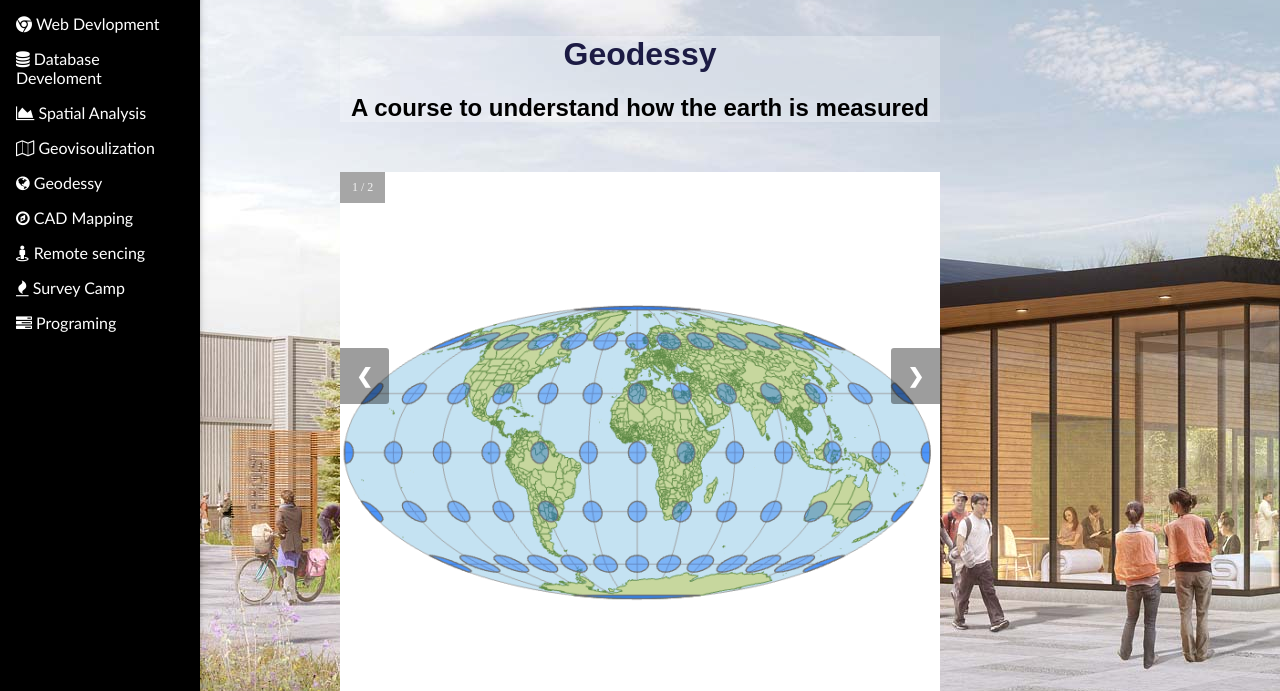
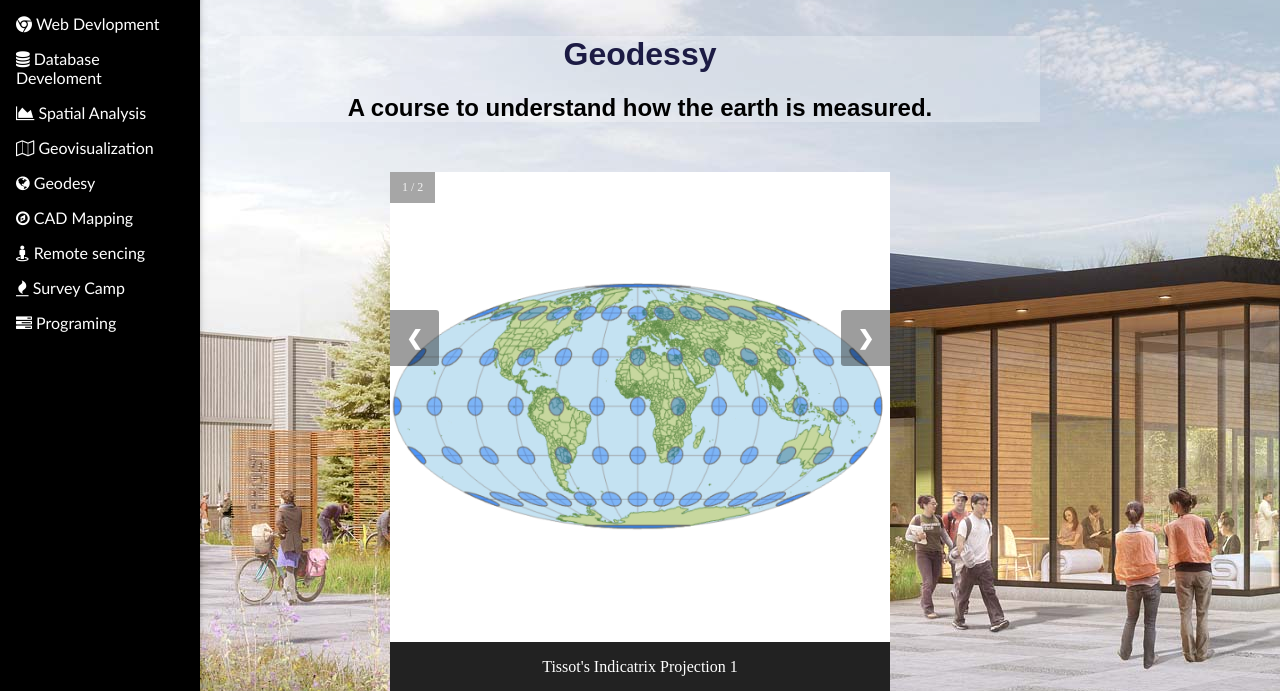
Before and after one commit to JordanTishler/Flemingcollege, a plain HTML site: page geodessy.html in a window 1280 px wide. Both pictures are taken after a click on the link 1257 px from the left and 27 px from the top of the page. Shown: the part 64-755 px from the top of the page. Drawn offline with Linux system fonts and the light colour scheme.

Commit message:
Add files via upload

```diff
--- a/CSS/stylesheet.css
+++ b/CSS/stylesheet.css
@@ -74,7 +74,7 @@ div.titlep {
   font-family: Arial, Helvetica, sans-serif;
   text-align: center;
   margin-top: 100px;
-  max-width: 600px;
+  max-width: 800px;
   margin-left: auto;
   margin-right: auto;
   }
@@ -138,7 +138,7 @@ transition-duration: 100ms;
 
 h1 {color: rgb(28, 27, 68)}
 
-.background {background-image: url("../Images/frostcampus.jpg");
+.background {background-image: url("/Images/frostcampus.jpg");
 background-position: cover;
 background-repeat: no-repeat;
 }
@@ -257,7 +257,7 @@ margin-top: 50px;
 }
 
 .max1 {
-  max-width: 600px; max-height: 563px;
+  max-width: 500px; max-height: 469px;
 }
 
 .width100 {
--- a/geodessy.html
+++ b/geodessy.html
@@ -20,8 +20,8 @@
         <a href="webdevelopment.html" class="nav-bar-item nav-button"> <i class="fa fa-chrome"></i> Web Devlopment</a>
         <a href="database.html" class="nav-bar-item nav-button"><i class="fa fa-database"></i> Database Develoment</a>
         <a href="spatial.html" class="nav-bar-item nav-button"><i class="fa fa-area-chart"></i> Spatial Analysis</a>
-        <a href="geoviz.html" class="nav-bar-item nav-button"><i class="fa fa-map-o"></i> Geovisoulization</a>
-        <a href="geodessy.html" class="nav-bar-item nav-button"><i class="fa fa-globe"></i> Geodessy</a>
+        <a href="geoviz.html" class="nav-bar-item nav-button"><i class="fa fa-map-o"></i> Geovisualization</a>
+        <a href="geodessy.html" class="nav-bar-item nav-button"><i class="fa fa-globe"></i> Geodesy</a>
         <a href="cad.html" class="nav-bar-item nav-button"><i class="fa fa-compass"></i> CAD Mapping</a>
         <a href="remote.html" class="nav-bar-item nav-button"><i class="fa fa-street-view"></i> Remote sencing</a>
         <a href="survey.html" class="nav-bar-item nav-button"><i class="fa fa-fire"></i> Survey Camp</a>
@@ -41,8 +41,8 @@
   <a href="webdevelopment.html" onclick="nav_close()" class="nav-bar-item nav-button textfix"> <i class="fa fa-chrome"></i> Web Devlopment</a>
   <a href="database.html" onclick="nav_close()" class="nav-bar-item nav-button textfix"><i class="fa fa-database"></i> Database Develoment</a>
   <a href="spatial.html" onclick="nav_close()" class="nav-bar-item nav-button textfix"><i class="fa fa-area-chart"></i> Spatial Analysis</a>
-  <a href="geoviz.html" onclick="nav_close()" class="nav-bar-item nav-button textfix"><i class="fa fa-map-o"></i> Geovisoulization</a>
-  <a href="geodessy.html" onclick="nav_close()" class="nav-bar-item nav-button textfix"><i class="fa fa-globe"></i> Geodessy</a>
+  <a href="geoviz.html" onclick="nav_close()" class="nav-bar-item nav-button textfix"><i class="fa fa-map-o"></i> Geovisualization</a>
+  <a href="geodessy.html" onclick="nav_close()" class="nav-bar-item nav-button textfix"><i class="fa fa-globe"></i> Geodesy</a>
   <a href="cad.html" onclick="nav_close()" class="nav-bar-item nav-button textfix"><i class="fa fa-compass"></i> CAD Mapping</a>
   <a href="remote.html" onclick="nav_close()" class="nav-bar-item nav-button textfix"><i class="fa fa-street-view"></i> Remote sencing</a>
   <a href="survey.html" onclick="nav_close()" class="nav-bar-item nav-button textfix"><i class="fa fa-fire"></i> Survey Camp</a>
@@ -50,7 +50,7 @@
 </nav>
   <div class="titlep">
     <h1>Geodessy</h1>
-    <h2>A course to understand how the earth is measured</h2>
+    <h2>A course to understand how the earth is measured.</h2>
   </div>
   <div class="container max1 padd">
 
```
Also changed, not shown: cad.html (+6 -5 lines), database.html (+5 -5 lines), geoviz.html (+5 -5 lines), index.html (+4 -4 lines), programing.html (+6 -6 lines), remote.html (+5 -5 lines), spatial.html (+4 -6 lines), survey.html (+5 -5 lines), webdevelopment.html (+4 -4 lines), geodessy1medium.png (added), geodessy1small.png (added), geodessy2medium.png (added), geodessy2small.png (added).
